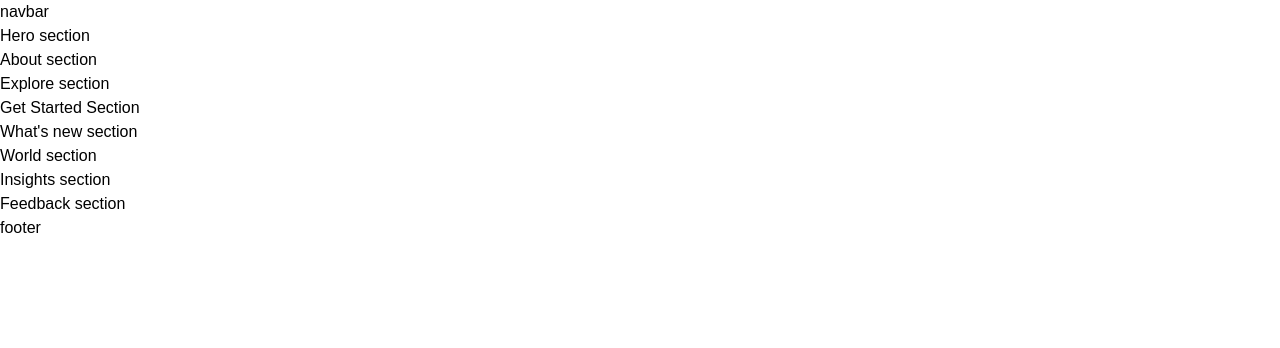
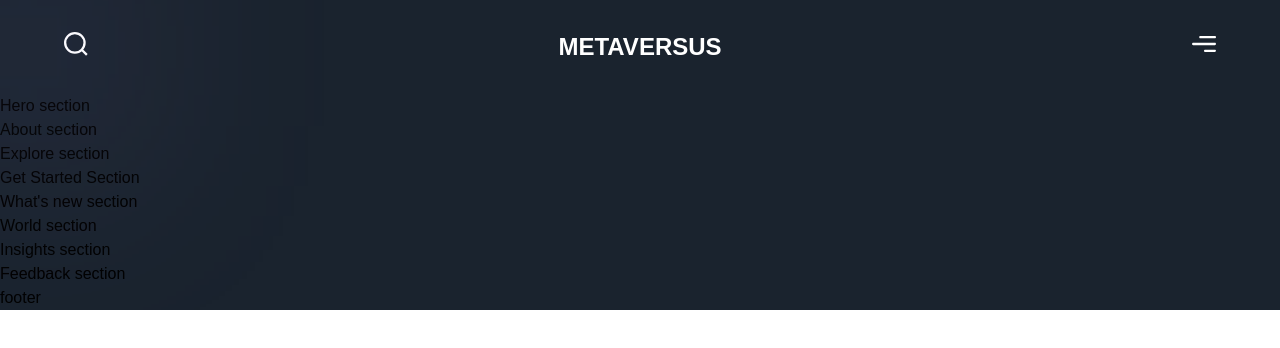
Before and after one commit to gianfranco2605/metaverse-nextjs, a Next.js app: page / in a window 1280 px wide. Shown: the top 348 px of the page. Built offline with nearby package versions, Linux system fonts and the light colour scheme; a web font is replaced by a local one.

Commit message:
navbar-done

```diff
--- a/app/page.js
+++ b/app/page.js
@@ -2,7 +2,7 @@
 import { About, Explore, Feedback, GetStarted, Hero, Insights, WhatsNew, World } from '../sections';
 
 const Page = () => (
-  <div>
+  <div className="bg-primary-black overflow-hidden">
     <Navbar />
     <Hero />
     <About />
--- a/components/Navbar.jsx
+++ b/components/Navbar.jsx
@@ -1,9 +1,34 @@
 'use client';
 
+import { motion } from 'framer-motion';
+
+import styles from '../styles';
+import { navVariants } from '../utils/motion';
+
 const Navbar = () => (
-  <nav>
-    navbar
-  </nav>
+  <motion.nav
+    variants={navVariants}
+    initial="hidden"
+    whileInView="show"
+    className={`${styles.xPaddings} py-8 relative`}
+  >
+    <div className="absolute w-[50px] inset-0 gradient-01" />
+    <div className={`${styles.innerWidth} mx-auto flex justify-between gap-8`}>
+      <img
+        src="/search.svg"
+        alt="search"
+        className="w-[24px] h-[24px] object-contain"
+      />
+      <h2 className="font-extrabold text-[24px] leading-[30px] text-white">
+        METAVERSUS
+      </h2>
+      <img
+        src="/menu.svg"
+        alt="menu"
+        className="w-[24px] h-[24px] object-contain"
+      />
+    </div>
+  </motion.nav>
 );
 
 export default Navbar;
```
